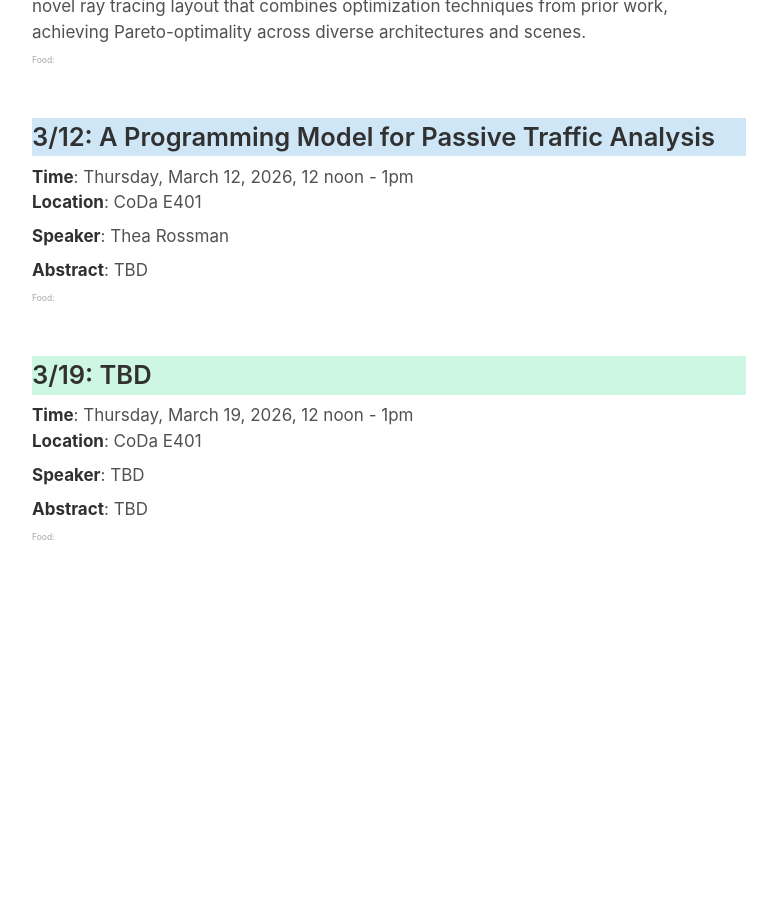
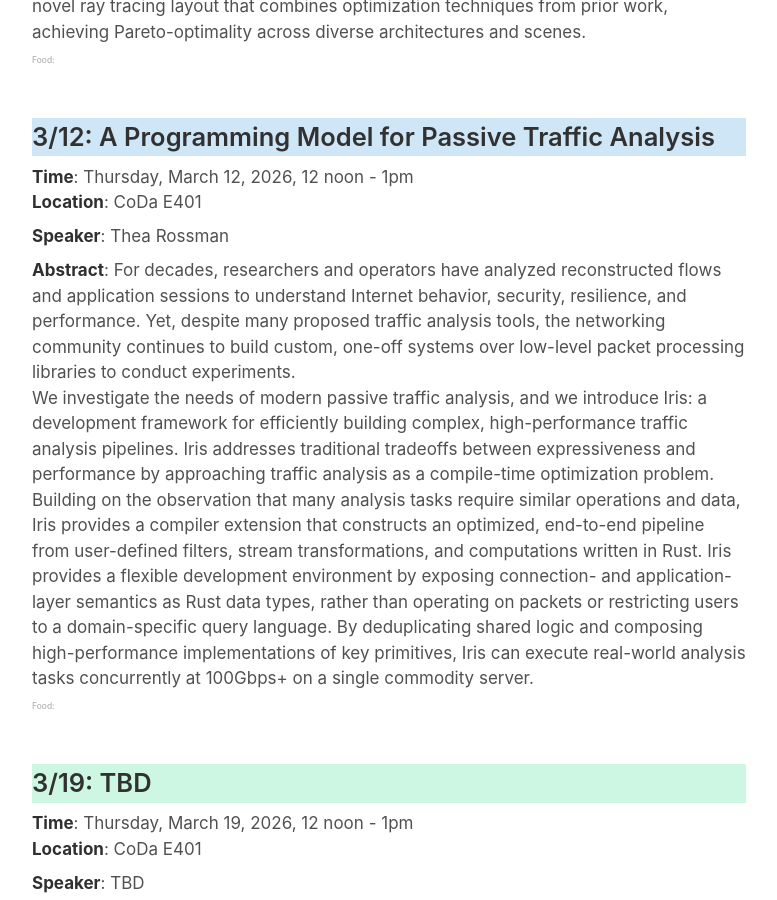
Before and after one commit to software-research-lunch/software-research-lunch.github.io, a Jekyll site: the page built from index.html, in a window 1280 px wide and 900 px high, scrolled down 6247 px. Shown: the whole window, without its empty margins (251-1028 px from the left). Built offline with Jekyll 4.4.1, drawn with Linux system fonts in a browser that asks for light colours; before the commit the page ends 6892 px from its top, so only the background shows below that.

Commit message:
_data: update with Thea's info

```diff
--- a/_data/schedule.yml
+++ b/_data/schedule.yml
@@ -109,10 +109,12 @@ This approach can be given a clean semantics by compiling to standard logic prog
       speaker: "Chris Gyurgyik"
       bio: "Chris is a 3rd year PhD student, and spent his past life in the Marine Corps. It remains an open question which experience has been more arduous."
     - date: "2026-3-12"
-      abstract: "TBD"
+      abstract: "For decades, researchers and operators have analyzed reconstructed flows and application sessions to understand Internet behavior, security, resilience, and performance. Yet, despite many proposed traffic analysis tools, the networking community continues to build custom, one-off systems over low-level packet processing libraries to conduct experiments.
+
+We investigate the needs of modern passive traffic analysis, and we introduce Iris: a development framework for efficiently building complex, high-performance traffic analysis pipelines. Iris addresses traditional tradeoffs between expressiveness and performance by approaching traffic analysis as a compile-time optimization problem. Building on the observation that many analysis tasks require similar operations and data, Iris provides a compiler extension that constructs an optimized, end-to-end pipeline from user-defined filters, stream transformations, and computations written in Rust. Iris provides a flexible development environment by exposing connection- and application-layer semantics as Rust data types, rather than operating on packets or restricting users to a domain-specific query language. By deduplicating shared logic and composing high-performance implementations of key primitives, Iris can execute real-world analysis tasks concurrently at 100Gbps+ on a single commodity server."
       title: "A Programming Model for Passive Traffic Analysis"
       speaker: "Thea Rossman"
-      bio: "TBD"
+      bio: "Thea Rossman is a second-year PhD student at Stanford advised by Zakir Durumeric in the Empirical Security Research Group. She is broadly interested in building practical systems that help researchers, operators, and end-users understand, in order to strengthen, modern networks."
     - date: "2026-3-19"
       abstract: "TBD"
       title: "TBD"
```
